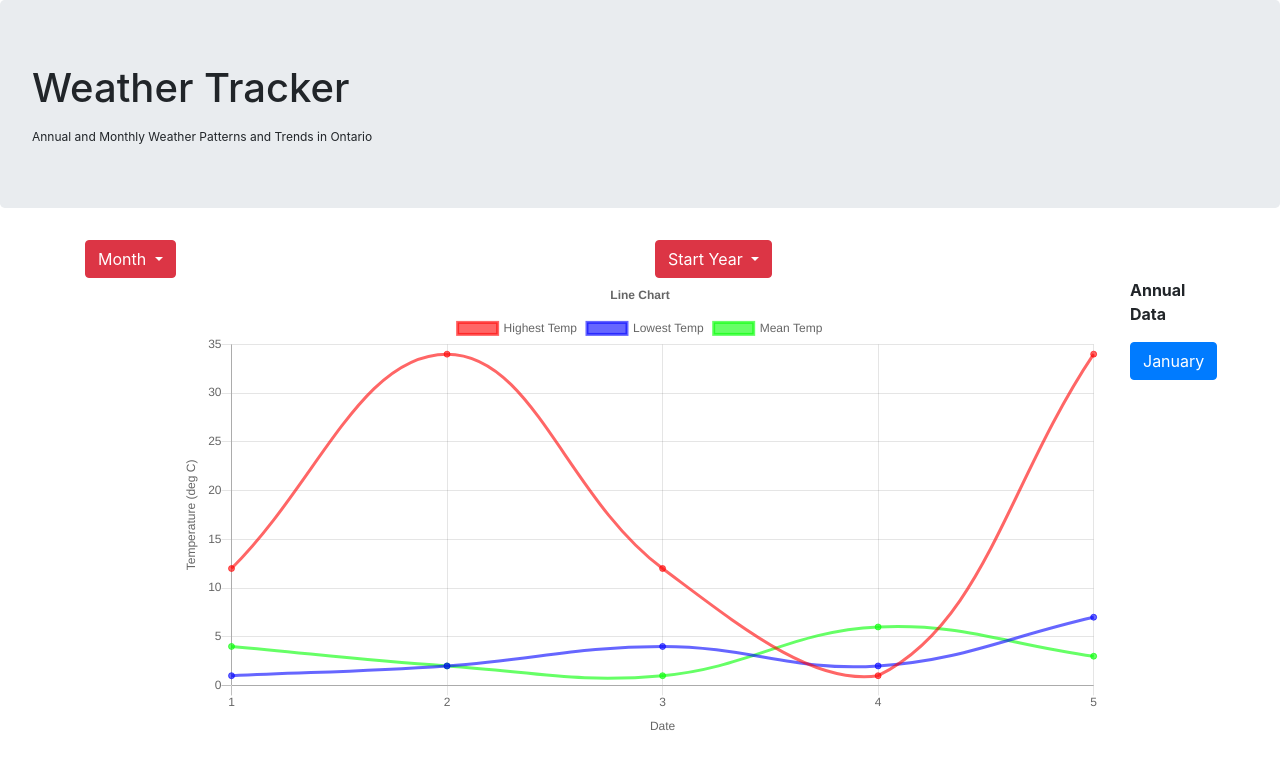
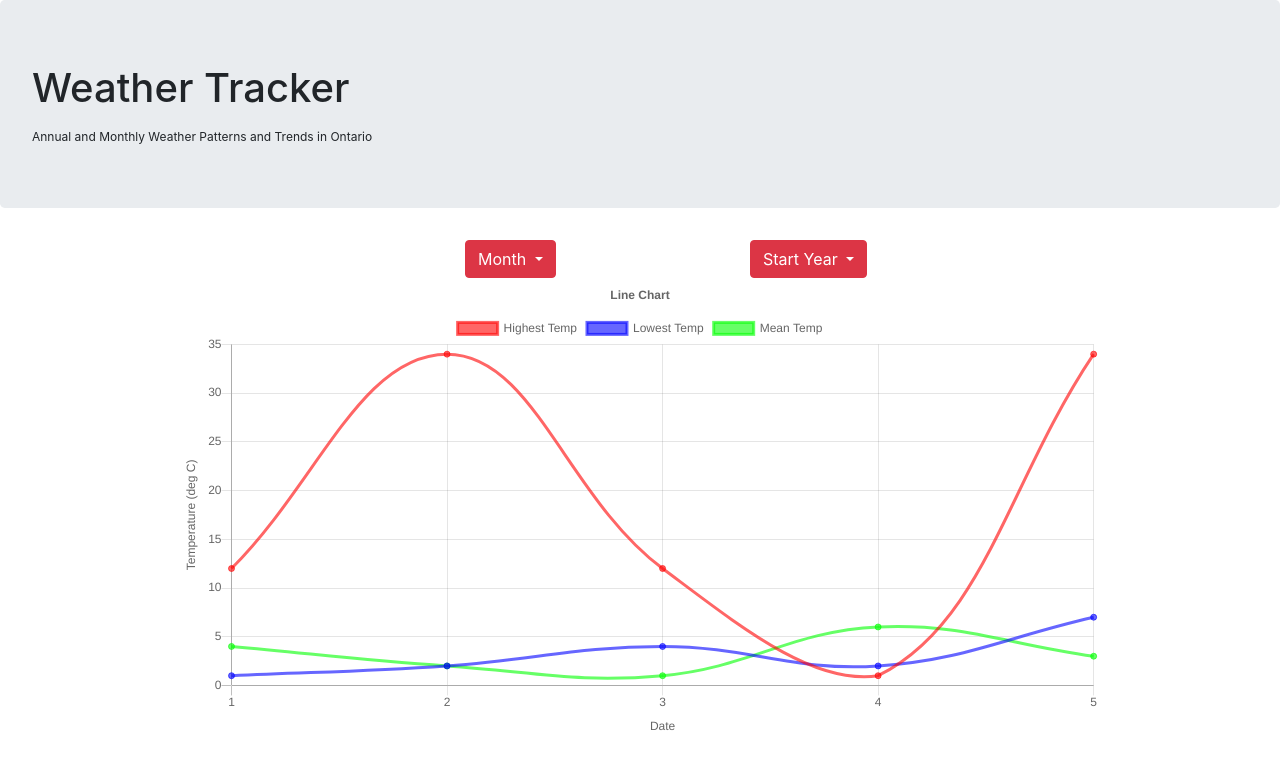
Before and after one commit to zainosaurus/Weather_Tracker, a Flask app: page / in a window 1280 px wide. Shown: the top 769 px of the page. Run offline with Flask 2, Linux system fonts and the light colour scheme; some libraries are stand-ins or nearby versions.

Commit message:
Added ability to choose which month to show. Also option for all months. Fixed UI a bit.

```diff
--- a/server.py
+++ b/server.py
@@ -15,6 +15,22 @@ def load_index():
 def chart():
 	# test: reading month that was sent with request
 	month = request.args.get('month')
+	print("Month " + month)
+
+	#DEFINING dict for mapping months to numbers
+	month_dict = {'January': 0, 'February':1, 'March': 2, 'April':3, 'May': 4, 'June':5,
+				  'July': 6, 'August':7, 'September': 8, 'October':9, 'November': 10, 'December':11}
+
+	# mask to determine which month(s) to display on chart
+	month_mask = [False, False, False, False, False, False, False, False, False, False, False, False]
+
+	# setting mask appropriately based on month sent with request
+	if (month == 'all_months'):
+		for i in range(len(month_mask)):
+			month_mask[i] = True
+	else:
+		month_mask[month_dict[month]] = True
+
 
 	# Reading csv file and cleaning up data
 	file = open("toronto_historical.csv")
@@ -24,7 +40,7 @@ def chart():
 		toronto_info[i] = toronto_info[i].split(",")
 		for j in range(len(toronto_info[i])):
 			toronto_info[i][j] = toronto_info[i][j].strip('"')
-			print(toronto_info[i])
+			#print(toronto_info[i])
 
 	# Creating Datasets for chart
 	x_labels = []
@@ -32,18 +48,19 @@ def chart():
 	low_temps = []
 	mean_temps= []
 
+	print (month_mask)
 	for i in range(len(toronto_info)):
-		if int(toronto_info[i][2]) == 6:	# January -- > In the future use a bool array as a mask to filter out which months to show (for yearly trends)
+		current_month = int(toronto_info[i][2]) - 1
+		if month_mask[current_month] == True:
 			x_labels.append(toronto_info[i][0])
 			high_temps.append(toronto_info[i][3])
 			low_temps.append(toronto_info[i][5])
 			mean_temps.append(toronto_info[i][7])
 
-	print(month)
 
 	# creating json object
 	return jsonify (
-		name = "Annual June Temperatures in Toronto",
+		name = "Yearly " + month + " Temperatures in Toronto",
 		mean_temp = mean_temps,
 		high_temp = high_temps,
 		low_temp = low_temps,
--- a/templates/index.html
+++ b/templates/index.html
@@ -121,31 +121,33 @@
 	<div class="container">
 		<!-- Data Options -->
 		<div class = "row">
-			<div class="col-6">
+			<div class='col-4 spacer'></div>
+			<div class="col-1">
 				<div class="btn-group">
 					<button type="button" class="btn btn-danger dropdown-toggle" data-toggle="dropdown" aria-haspopup="true" aria-expanded="false">
 				    Month
 					</button>
 					<div class="dropdown-menu">
-				  		<a class="dropdown-item month" id="Jan">January</a>
-				 		<a class="dropdown-item month" id="Feb">February</a>
-						<a class="dropdown-item month" id="Mar">March</a>
-						<a class="dropdown-item month" id="Apr">April</a>
+				  		<a class="dropdown-item month" id="January">January</a>
+				 		<a class="dropdown-item month" id="February">February</a>
+						<a class="dropdown-item month" id="March">March</a>
+						<a class="dropdown-item month" id="April">April</a>
 				 		<a class="dropdown-item month" id="May">May</a>
-						<a class="dropdown-item month" id="Jun">June</a>
-						<a class="dropdown-item month" id="Jul">July</a>
-				 		<a class="dropdown-item month" id="Aug">August</a>
-						<a class="dropdown-item month" id="Sep">September</a>
-						<a class="dropdown-item month" id="Oct">October</a>
-				 		<a class="dropdown-item month" id="Nov">November</a>
-						<a class="dropdown-item month" id="Dec">December</a>
+						<a class="dropdown-item month" id="June">June</a>
+						<a class="dropdown-item month" id="July">July</a>
+				 		<a class="dropdown-item month" id="August">August</a>
+						<a class="dropdown-item month" id="September">September</a>
+						<a class="dropdown-item month" id="October">October</a>
+				 		<a class="dropdown-item month" id="November">November</a>
+						<a class="dropdown-item month" id="December">December</a>
 				    <div class="dropdown-divider"></div>
 				    	<a class="dropdown-item month" id="all_months">All Months</a>
 					</div>
 				</div>
 
 			</div>
-			<div class ="col-6">
+			<div class='col-2 spacer'></div>
+			<div class ="col-1">
 				<div class="btn-group">
 					<button type="button" class="btn btn-danger dropdown-toggle" data-toggle="dropdown" aria-haspopup="true" aria-expanded="false">
 				    Start Year
@@ -159,10 +161,12 @@
 					</div>
 				</div>
 			</div>
+			<div class='col-4 spacer'></div>
 		</div>
 		<div class="row">
 			<!-- Spacer -->
-			<div class="col-1"></div>
+			<div class="col-1 spacer">
+			</div>
 
 			<!-- Main Chart - Where the relevant data will be displayed -->
 			<div class="col-10">
@@ -170,9 +174,7 @@
 			</div>
 
 			<!-- Spacer -->
-			<div class="col-1">
-				<p><b> Annual Data </b></p>
-				<button type="button" class="btn btn-primary month" id="populate">January</button>
+			<div class="col-1 spacer">
 			</div>
 		</div>
 	</div>
```
